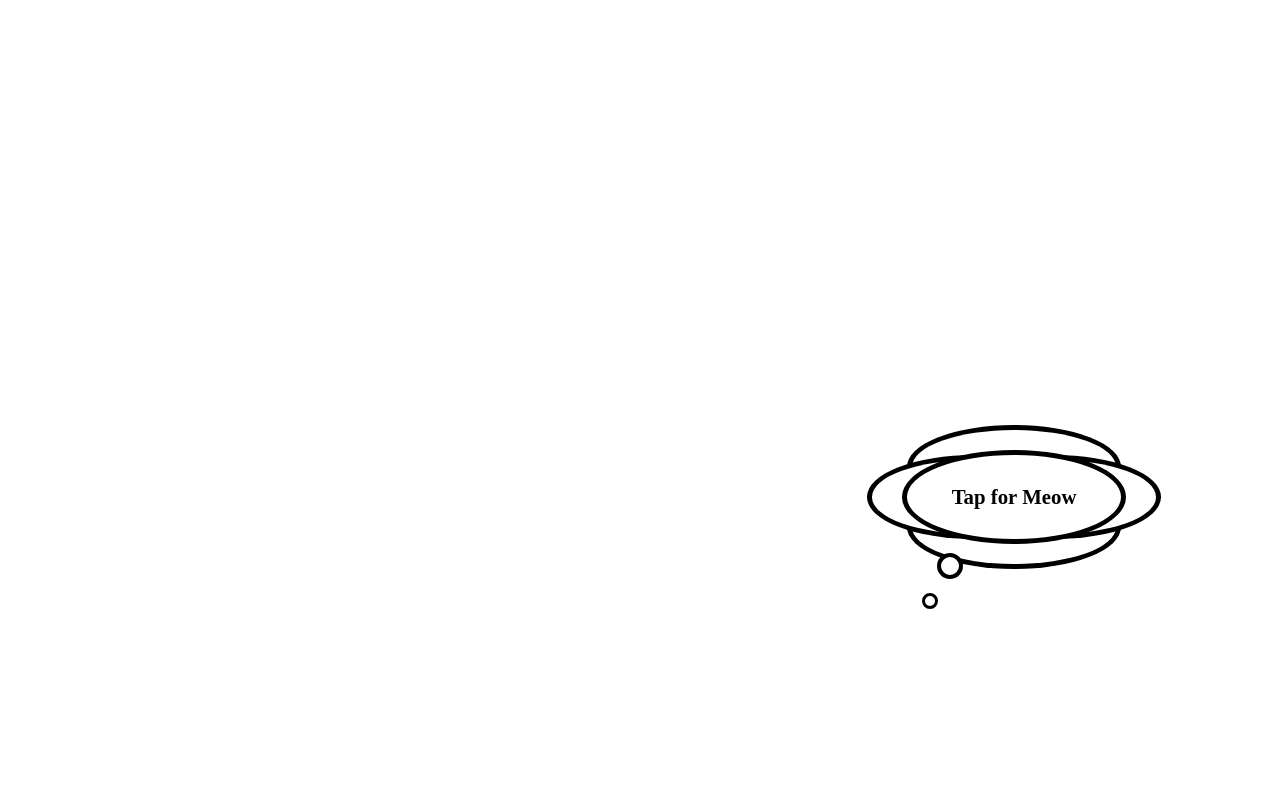
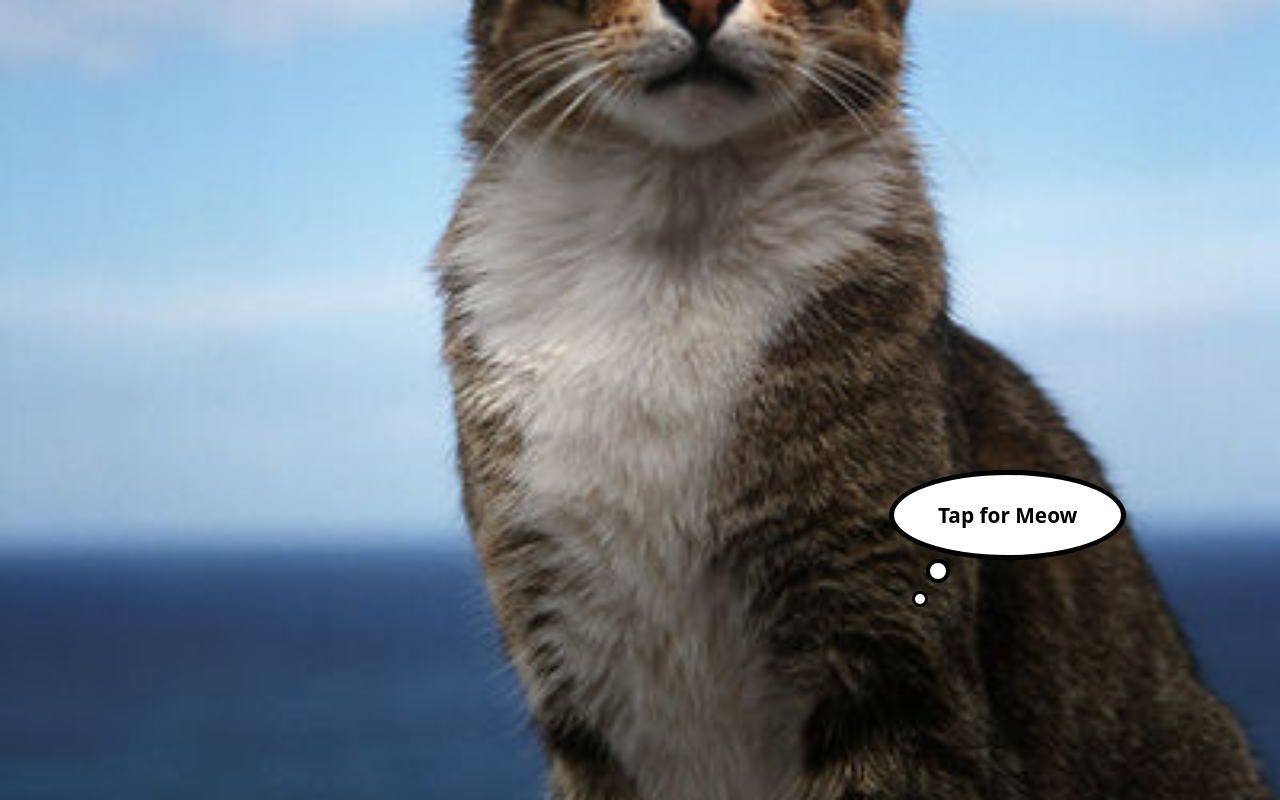
Before and after one commit to GermanJohannes/miau2, a plain HTML site: page index.html in a window 1280 px wide. Drawn offline with Linux system fonts and the light colour scheme.

Commit message:
Update index.html

```diff
--- a/index.html
+++ b/index.html
@@ -6,49 +6,55 @@
   <title>Tap for Meow 🐾</title>
 
   <style>
+    html, body {
+      margin: 0;
+      padding: 0;
+      height: 100%;
+    }
+
+    body {
+      background: url('cat.jpg') no-repeat center center fixed;
+      background-size: cover;
+      font-family: system-ui, -apple-system, BlinkMacSystemFont;
+    }
+
+    /* GROßE GEDANKENBLASE */
     .thought-bubble {
       position: absolute;
-  bottom: 32%;
+      bottom: 30%;
       right: 12%;
 
       background: white;
       border: 5px solid black;
       border-radius: 50%;
 
-  padding: 30px 45px;
+      padding: 26px 44px;
       font-size: 1.3rem;
       font-weight: 700;
       cursor: pointer;
-
-  box-shadow:
-    -40px 0 0 -10px white,
-    -40px 0 0 -5px black,
-    40px 0 0 -10px white,
-    40px 0 0 -5px black,
-    0 -30px 0 -10px white,
-    0 -30px 0 -5px black,
-    0 30px 0 -10px white,
-    0 30px 0 -5px black;
+      user-select: none;
     }
 
+    /* ERSTER kleiner Kreis */
     .thought-bubble::before {
       content: "";
       position: absolute;
-  bottom: -40px;
-  left: 30px;
+      bottom: -28px;
+      left: 32px;
 
-  width: 18px;
-  height: 18px;
+      width: 16px;
+      height: 16px;
       background: white;
       border: 4px solid black;
       border-radius: 50%;
     }
 
+    /* ZWEITER kleiner Kreis */
     .thought-bubble::after {
       content: "";
       position: absolute;
-  bottom: -70px;
-  left: 15px;
+      bottom: -52px;
+      left: 18px;
 
       width: 10px;
       height: 10px;
@@ -56,7 +62,6 @@
       border: 3px solid black;
       border-radius: 50%;
     }
-
   </style>
 </head>
 
```
Lines whose indentation alone changed are shown as unchanged.
